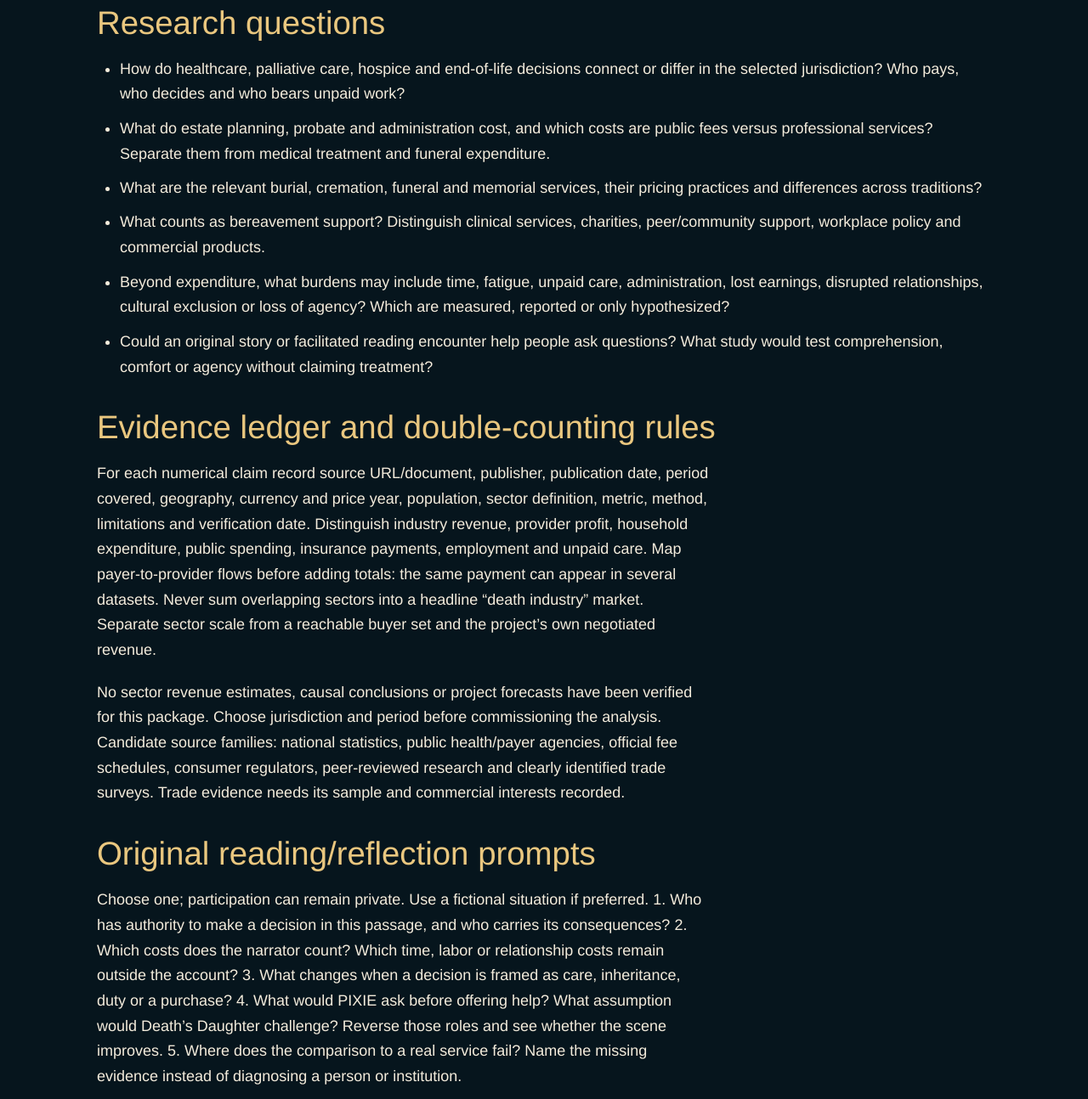
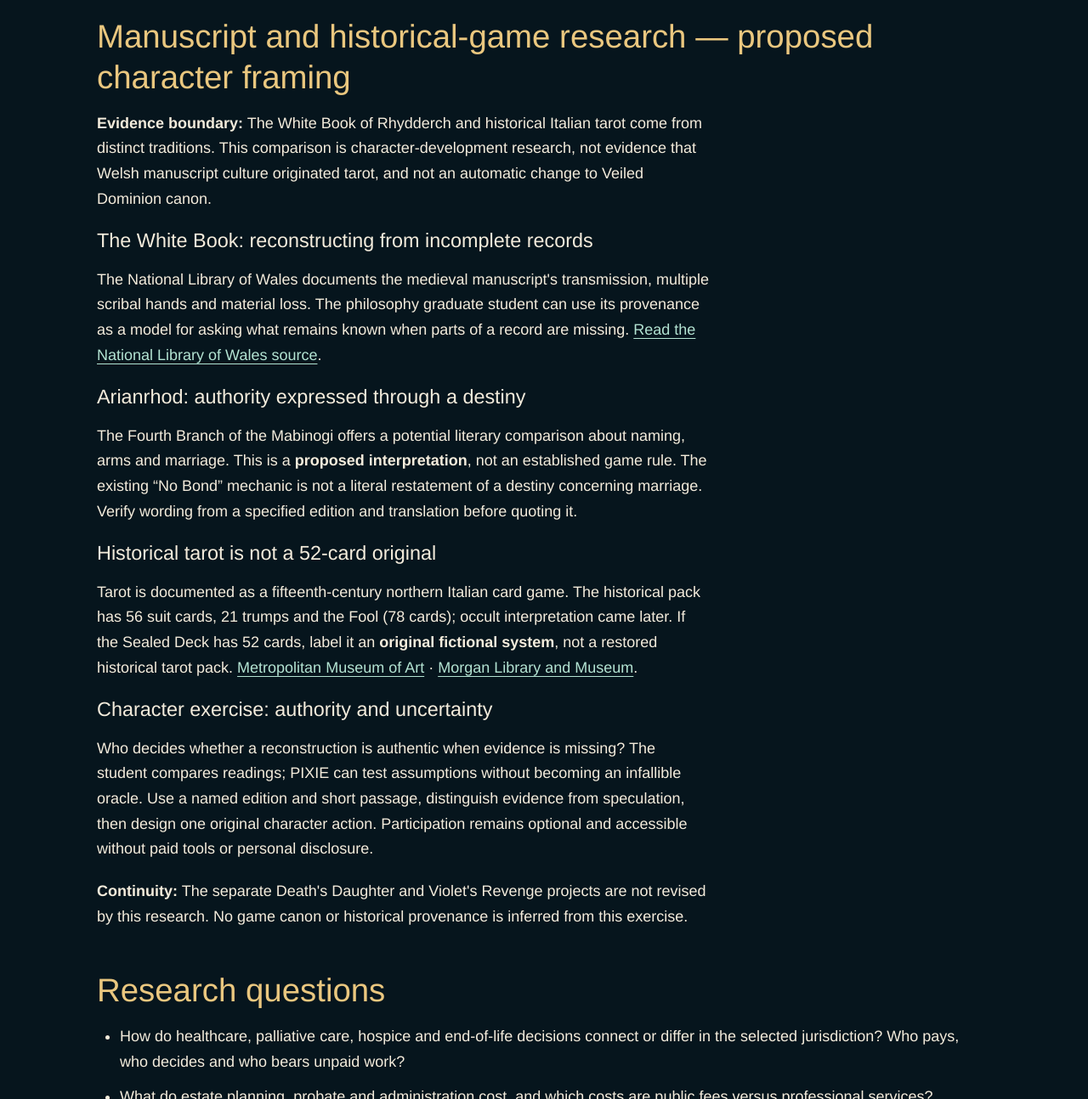
Before and after one commit to ibloud/character-training, a plain HTML site: page research.html in a window 1280 px wide. Shown: the part 1477-2771 px from the top of the page at 85% size. Drawn offline with Linux system fonts and the light colour scheme.

Commit message:
docs: reconcile graduate student pitch with manuscript and tarot research

```diff
--- a/research.html
+++ b/research.html
@@ -53,6 +53,17 @@
 </tbody>
 </table></div>
 <p>These are proposed placements in existing homes. This brief does not claim to have edited or published all those destinations. Professional services and implementations retain their own owning sources.</p>
+<section aria-labelledby="manuscript-tarot"><h2 id="manuscript-tarot">Manuscript and historical-game research — proposed character framing</h2>
+<p><strong>Evidence boundary:</strong> The White Book of Rhydderch and historical Italian tarot come from distinct traditions. This comparison is character-development research, not evidence that Welsh manuscript culture originated tarot, and not an automatic change to Veiled Dominion canon.</p>
+<h3>The White Book: reconstructing from incomplete records</h3>
+<p>The National Library of Wales documents the medieval manuscript's transmission, multiple scribal hands and material loss. The philosophy graduate student can use its provenance as a model for asking what remains known when parts of a record are missing. <a href="https://www.library.wales/discover-learn/digital-exhibitions/manuscripts/the-middle-ages/white-book-of-rhydderch">Read the National Library of Wales source</a>.</p>
+<h3>Arianrhod: authority expressed through a destiny</h3>
+<p>The Fourth Branch of the Mabinogi offers a potential literary comparison about naming, arms and marriage. This is a <strong>proposed interpretation</strong>, not an established game rule. The existing “No Bond” mechanic is not a literal restatement of a destiny concerning marriage. Verify wording from a specified edition and translation before quoting it.</p>
+<h3>Historical tarot is not a 52-card original</h3>
+<p>Tarot is documented as a fifteenth-century northern Italian card game. The historical pack has 56 suit cards, 21 trumps and the Fool (78 cards); occult interpretation came later. If the Sealed Deck has 52 cards, label it an <strong>original fictional system</strong>, not a restored historical tarot pack. <a href="https://www.metmuseum.org/exhibitions/listings/2016/world-in-play/exhibition-galleries">Metropolitan Museum of Art</a> · <a href="https://www.themorgan.org/manuscript/158525">Morgan Library and Museum</a>.</p>
+<h3>Character exercise: authority and uncertainty</h3>
+<p>Who decides whether a reconstruction is authentic when evidence is missing? The student compares readings; PIXIE can test assumptions without becoming an infallible oracle. Use a named edition and short passage, distinguish evidence from speculation, then design one original character action. Participation remains optional and accessible without paid tools or personal disclosure.</p>
+<p><strong>Continuity:</strong> The separate Death's Daughter and Violet's Revenge projects are not revised by this research. No game canon or historical provenance is inferred from this exercise.</p></section>
 <h2>Research questions</h2>
 <ul>
 <li>How do healthcare, palliative care, hospice and end-of-life decisions connect or differ in the selected jurisdiction? Who pays, who decides and who bears unpaid work?</li>
@@ -70,7 +81,7 @@
 1. Who has authority to make a decision in this passage, and who carries its consequences?
 2. Which costs does the narrator count? Which time, labor or relationship costs remain outside the account?
 3. What changes when a decision is framed as care, inheritance, duty or a purchase?
-4. What would PIXIE ask before offering help? What assumption would Death’s Daughter challenge? Reverse those roles and see whether the scene improves.
+4. What would PIXIE ask before offering help? What assumption would the philosophy graduate student challenge? Reverse those roles and see whether the scene improves.
 5. Where does the comparison to a real service fail? Name the missing evidence instead of diagnosing a person or institution.</p>
 <h2>Star Chamber influence — stewardship, not secrecy</h2>
 <p>Owner-supplied cultural reference: The Star Chamber, associated with Michael Douglas. Verify film credits and the exact thematic reference before a public critical essay. Record the influence as a question: who watches those who claim to protect us? Translate it into original gold/plum imagery, competing viewpoints and visible decision records, not lifted film dialogue, imagery or implied endorsement.</p>
```
